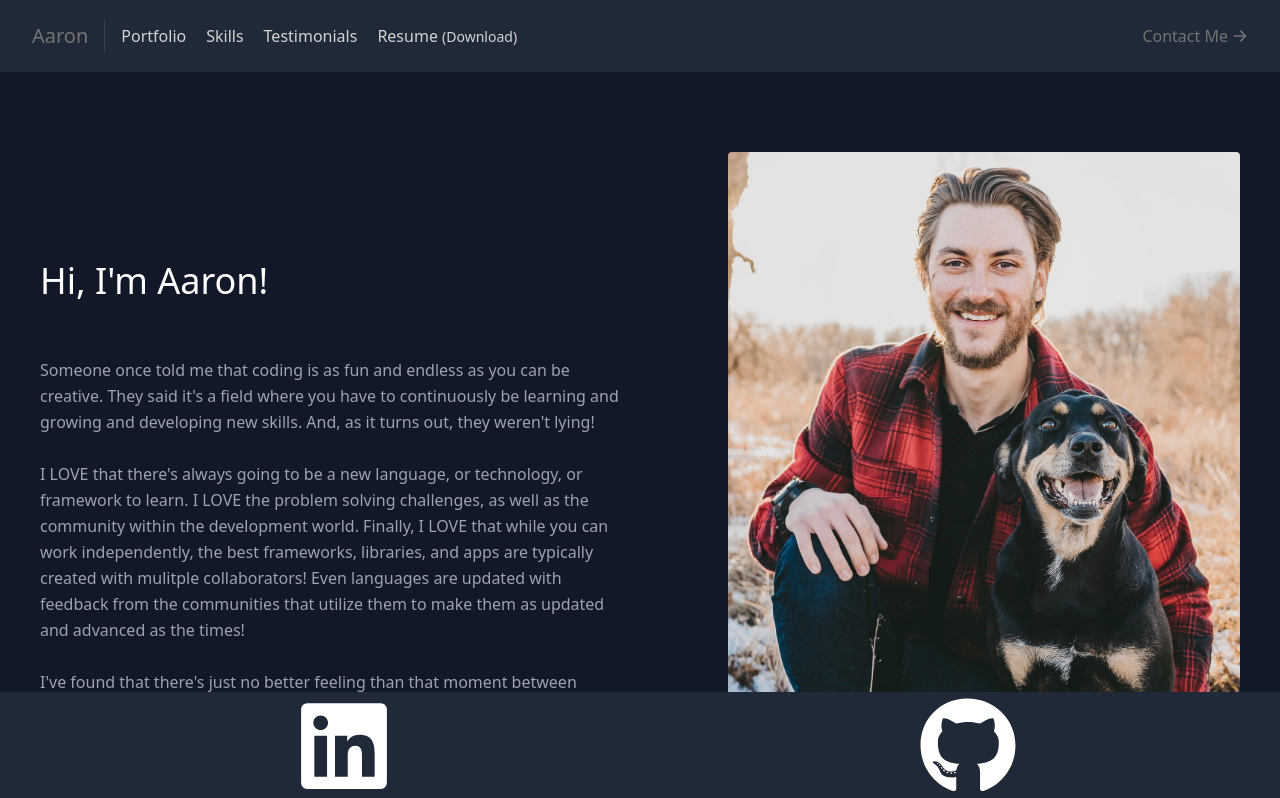
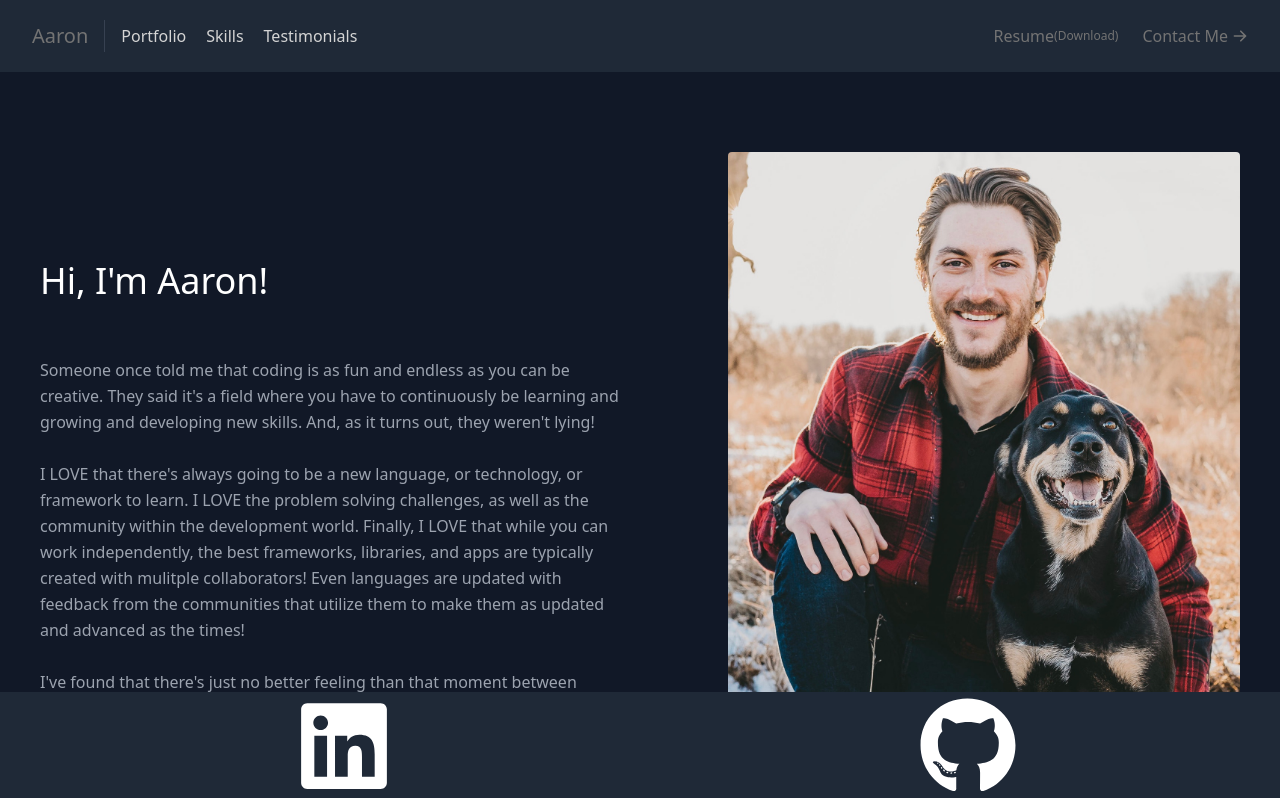
Before and after one commit to afarr002/Aaron-Reactfolio, a React (Create React App) app: page / in a window 1280 px wide. Shown: the top 798 px of the page. Built offline with nearby package versions, Linux system fonts and the light colour scheme.

Commit message:
updated location of resume link to be next to contact me

```diff
--- a/src/components/Navbar.js
+++ b/src/components/Navbar.js
@@ -20,10 +20,15 @@ const Navbar = () => {
           <a href="#testimonials" className="mr-5 hover:text-white">
             Testimonials
           </a>
-          <a href="./resume/aaron.resume.pdf" target="_blank" download>
-            Resume <span className="text-sm">(Download)</span>
-          </a>
         </nav>
+        <a
+          href="./resume/aaron.resume.pdf"
+          target="_blank"
+          download
+          className="inline-flex items-center border-0 py-1 px-3 text-darkneutral hover:bg-darkorange rounded hover:text-lightneutral mt-4 md:mt-0"
+        >
+          Resume <span className="text-xs">(Download)</span>
+        </a>
         <a
           href="#contact"
           className="inline-flex items-center border-0 py-1 px-3 text-darkneutral hover:bg-darkorange rounded hover:text-lightneutral mt-4 md:mt-0"
```
Also changed, not shown: 21 other files (tests, documents, lock files or other folders).
